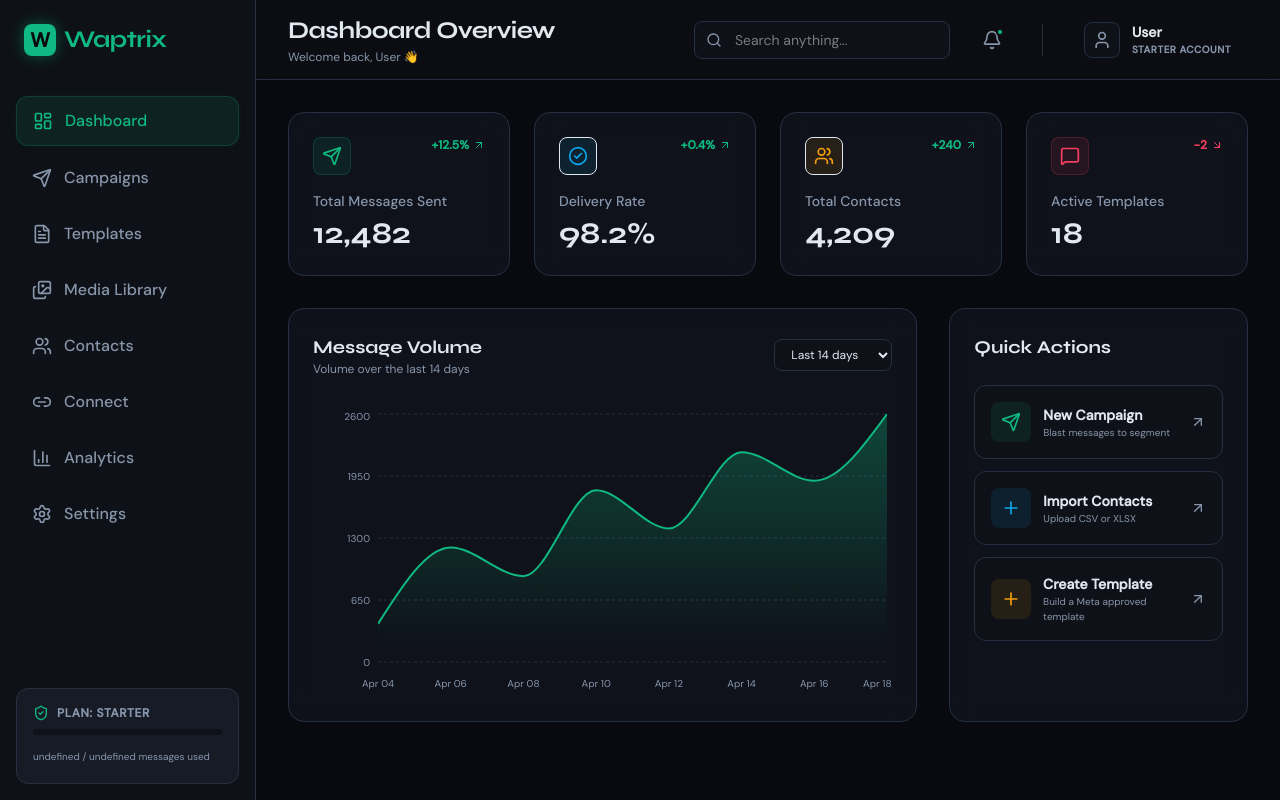
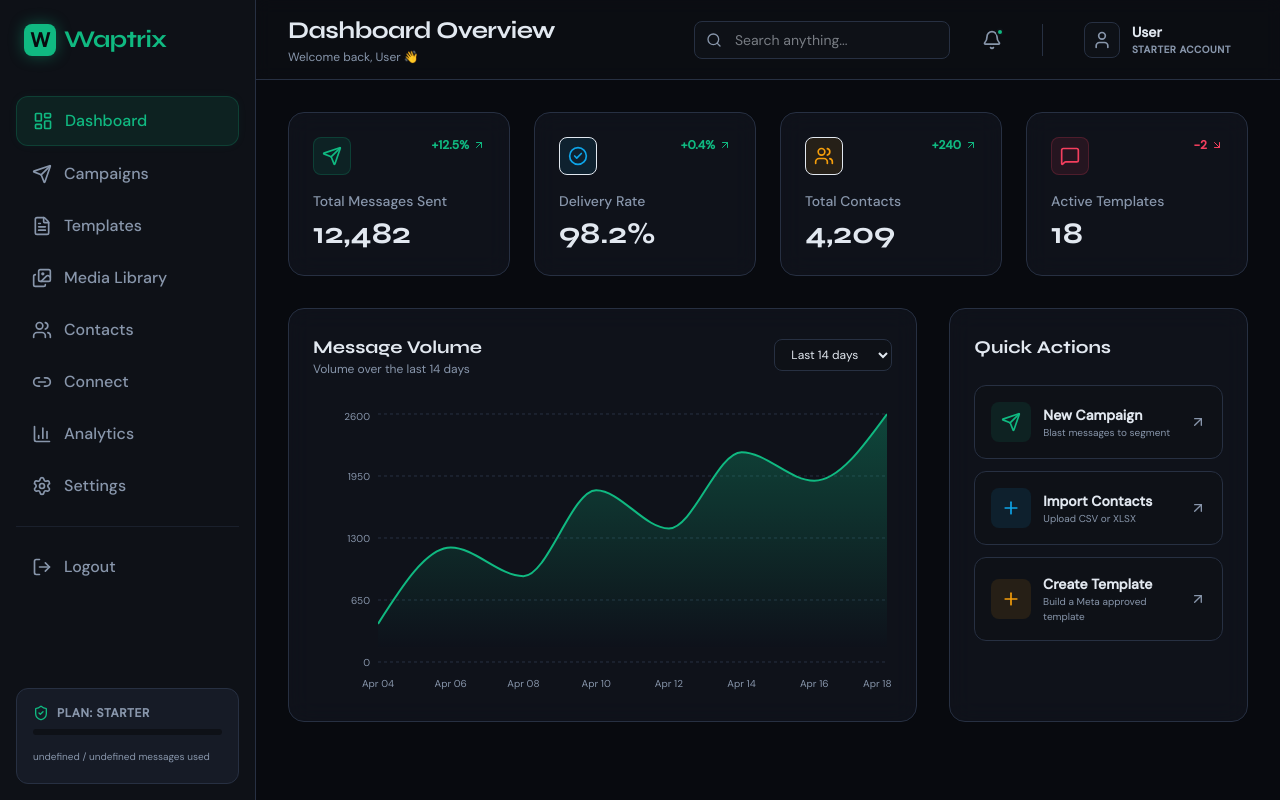
Before and after one commit to danishxsayed/waptrix, a Next.js app: page / in a window 1280 px wide. Built offline with nearby package versions, Linux system fonts and the light colour scheme; no server answers.

Commit message:
Update branding to Waptrix and add logout functionality

```diff
--- a/memory/history.md
+++ b/memory/history.md
@@ -1,4 +1,10 @@
 # Implementation History
+
+## [2026-05-12] - Environment Setup & WhatsApp Auth
+- **Dependencies**: Installed missing packages (`npm install`).
+- **Server**: Started the local development server on `localhost:3001`.
+- **WhatsApp API Fix**: Re-implemented the token exchange API route and FB.login client code for the Meta Embedded Signup flow. Fixed the 500 error code exchange failure.
+
 
 ## [2026-04-20] - Dashboard Dynamics & Auth Stability
 - **Dynamic Dashboard UI**:
--- a/src/app/layout.tsx
+++ b/src/app/layout.tsx
@@ -15,8 +15,8 @@ const dmSans = DM_Sans({
 });
 
 export const metadata: Metadata = {
-  title: "Wavio | WhatsApp Bulk Messaging SaaS",
-  description: "Scale your business with Wavio - the professional WhatsApp messaging platform.",
+  title: "Waptrix | WhatsApp Bulk Messaging SaaS",
+  description: "Scale your business with Waptrix - the professional WhatsApp messaging platform.",
 };
 
 export default function RootLayout({
--- a/src/components/layout/Sidebar.tsx
+++ b/src/components/layout/Sidebar.tsx
@@ -12,9 +12,12 @@ import {
   Settings,
   ShieldCheck,
   Images,
-  Loader2
+  Loader2,
+  LogOut
 } from "lucide-react";
 import { useTenant } from "@/context/TenantContext";
+import { createClient } from "@/lib/supabase/client";
+import { useRouter } from "next/navigation";
 
 const navItems = [
   { name: "Dashboard", href: "/", icon: LayoutDashboard },
@@ -30,11 +33,19 @@ const navItems = [
 export default function Sidebar() {
   const pathname = usePathname();
   const { tenant, loading } = useTenant();
+  const router = useRouter();
 
   // Calculate progress percentage
   const getProgress = () => {
     if (!tenant) return 0;
     return (tenant.messages_used / tenant.messages_limit) * 100;
+  };
+
+  const handleLogout = async () => {
+    const supabase = createClient();
+    await supabase.auth.signOut();
+    router.push("/login");
+    router.refresh();
   };
 
   return (
@@ -48,7 +59,7 @@ export default function Sidebar() {
         </Link>
       </div>
 
-      <nav className="flex-1 px-4 space-y-2 mt-4">
+      <nav className="flex-1 px-4 space-y-1 mt-4">
         {navItems.map((item) => {
           const isActive = pathname === item.href;
           const Icon = item.icon;
@@ -68,6 +79,16 @@ export default function Sidebar() {
             </Link>
           );
         })}
+
+        <div className="pt-4 mt-4 border-t border-border/50">
+          <button
+            onClick={handleLogout}
+            className="w-full flex items-center gap-3 px-4 py-3 rounded-xl transition-all text-text-muted hover:text-red-400 hover:bg-red-500/5 group"
+          >
+            <LogOut className="w-5 h-5 group-hover:rotate-12 transition-transform" />
+            <span className="font-medium">Logout</span>
+          </button>
+        </div>
       </nav>
 
       <div className="p-4 mt-auto">
```
Also changed, not shown: 1 other file (tests, documents, lock files or other folders).
